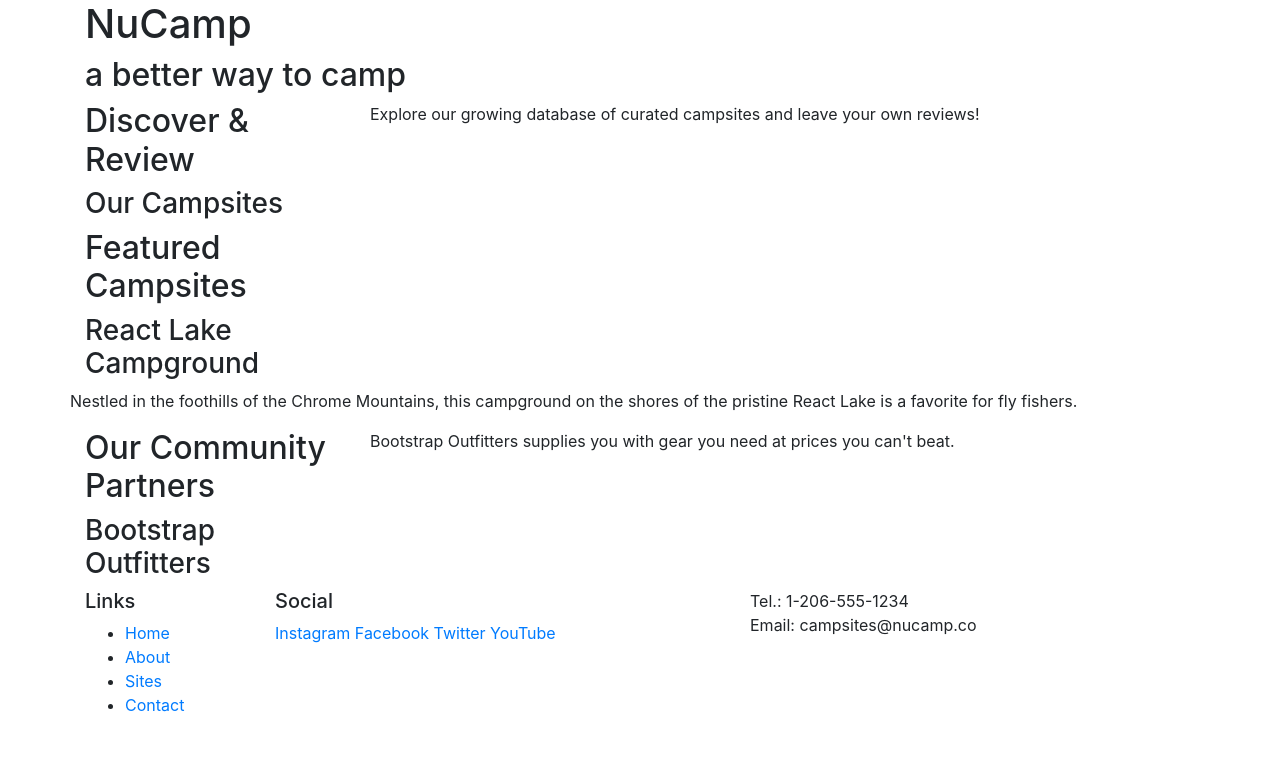
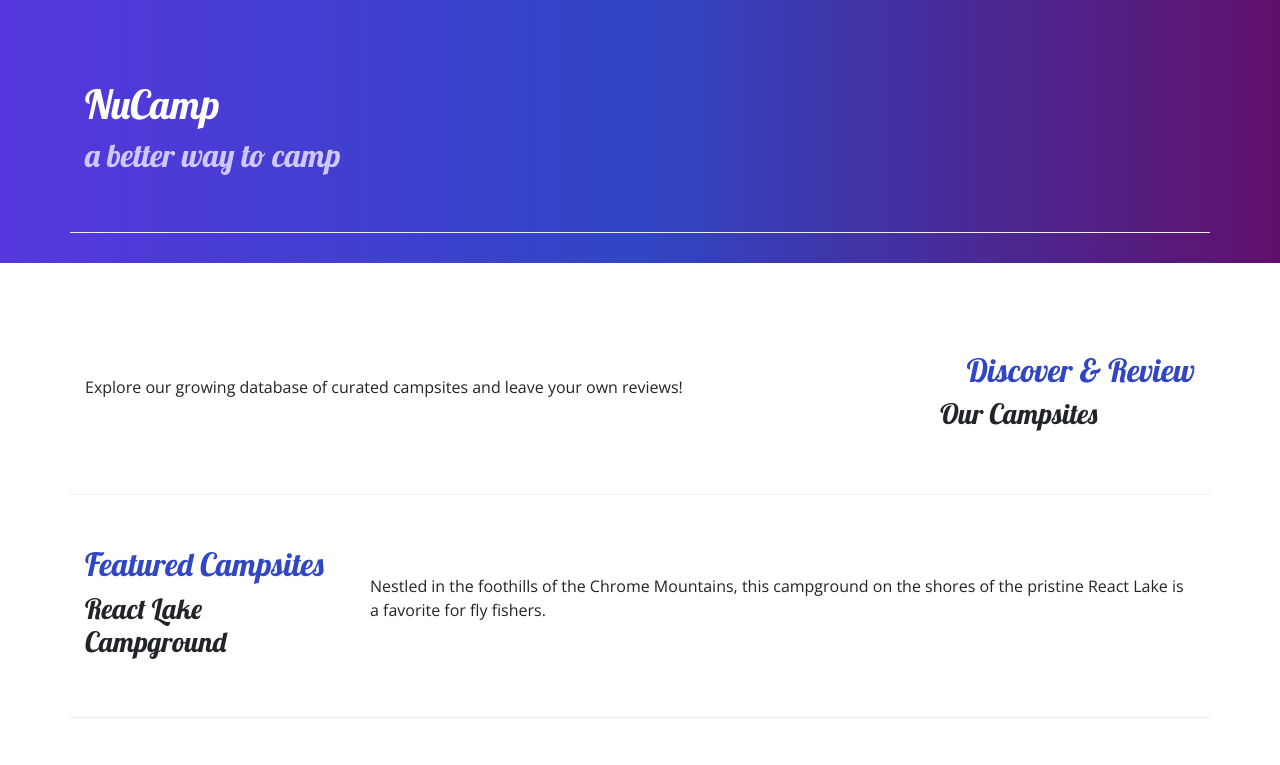
Before and after one commit to AlekhyaV93/Bootstrap, a website: page index.html in a window 1280 px wide. Shown: the top 765 px of the page. Drawn offline with nearby package versions, Linux system fonts and the light colour scheme.

Commit message:
Bootstrap grid with css

```diff
--- /dev/null
+++ b/css/styles.css
@@ -0,0 +1,32 @@
+body {
+    font-family: "Open Sans", sans-serif;
+}
+
+h1, h2, h3 {
+    font-family: "Lobster", cursive;
+}
+
+h2 {
+    color: #3046C5;
+}
+
+header h2 {
+    color: #CEC8FF;
+}
+
+footer {
+    background-image: linear-gradient(#CEC8FF, white);
+    padding: 20px 0;
+}
+
+.jumbotron {
+    padding: 30px;
+    background-image: linear-gradient(to right, #5637DD, #3046C5, #60106B);
+    color: white;
+}
+
+.row-content {
+    padding: 50px 0;
+    border-bottom: 1px ridge;
+    min-height: 200px;
+}
--- a/index.html
+++ b/index.html
@@ -9,14 +9,18 @@
     <!-- Bootstrap CSS -->
     <link rel="stylesheet" href="node_modules/bootstrap/dist/css/bootstrap.min.css" />
 
+    <!-- Additional CSS must be placed after Bootstrap CSS -->
+    <link rel="stylesheet" href="https://fonts.googleapis.com/css?family=Lobster|Open+Sans" />
+    <link rel="stylesheet" href="css/styles.css" />
+
     <title>NuCamp: A Better Way To Camp</title>
 </head>
 
 <body>
 
-    <header>
+    <header class="jumbotron jumbotron-fluid">
         <div class="container">
-            <div class="row">
+            <div class="row row-content align-items-center">
                 <div class="col">
                     <h1>NuCamp</h1>
                     <h2>a better way to camp</h2>
@@ -26,9 +30,9 @@
     </header>
 
     <div class="container">
-    <div class="row">
-    <div class="col-sm-4 col-md-3">
-        <h2>Discover & Review</h2>
+        <div class="row row-content align-items-center">
+            <div class="col-sm-4 order-sm-last col-md-3">
+                <h2 class="text-sm-right">Discover & Review</h2>
                 <h3>Our Campsites</h3>
             </div>
             <div class="col">
@@ -38,21 +42,23 @@
     </div>
 
     <div class="container">
-        <div class="row">
+        <div class="row row-content align-items-center">
             <div class="col-sm-4 col-md-3">
                 <h2>Featured Campsites</h2>
                 <h3>React Lake Campground</h3>
             </div>
-    <div class="cols">
-        <p>Nestled in the foothills of the Chrome Mountains, this campground on the shores of the pristine React Lake is a favorite for fly fishers.</p>
+            <div class="col">
+                <p>Nestled in the foothills of the Chrome Mountains, this campground on the shores of the pristine React
+                    Lake is a favorite for fly fishers.</p>
             </div>
         </div>
     </div>
 
+
     <div class="container">
-        <div class="row">
+        <div class="row row-content">
             <div class="col-sm-4 col-md-3">
-        <h2>Our Community Partners</h2>
+                <h2 class="text-sm-right">Our Community Partners</h2>
                 <h3>Bootstrap Outfitters</h3>
             </div>
             <div class="col">
@@ -65,23 +71,23 @@
     <footer>
         <div class="container">
             <div class="row">
-            <div class="col-4 col-sm-2">
+                <div class="col-4 col-sm-2 offset-1">
                     <h5>Links</h5>
-                <ul>
+                    <ul class="list-unstyled">
                         <li><a href="#">Home</a></li>
                         <li><a href="#">About</a></li>
                         <li><a href="#">Sites</a></li>
                         <li><a href="#">Contact</a></li>
                     </ul>
                 </div>
-            <div class="col-6 col-sm-5">
+                <div class="col-6 col-sm-5 text-center">
                     <h5>Social</h5>
                     <a href="http://instagram.com/">Instagram</a>
                     <a href="http://facebook.com/">Facebook</a>
                     <a href="http://twitter.com/">Twitter</a>
                     <a href="http://youtube.com/">YouTube</a>
                 </div>
-            <div class="col-sm-4">
+                <div class="col-sm-4 ">
                     Tel.: 1-206-555-1234<br />
                     Email: campsites@nucamp.co
                 </div>
```
Lines whose indentation alone changed are shown as unchanged.
